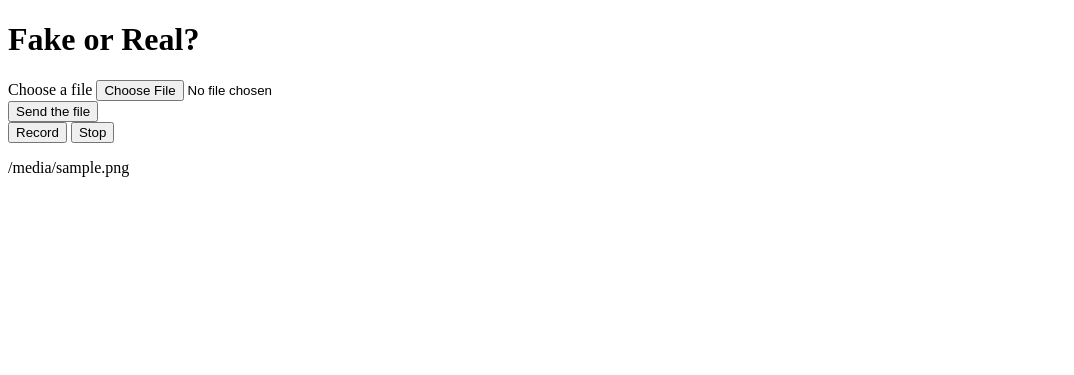
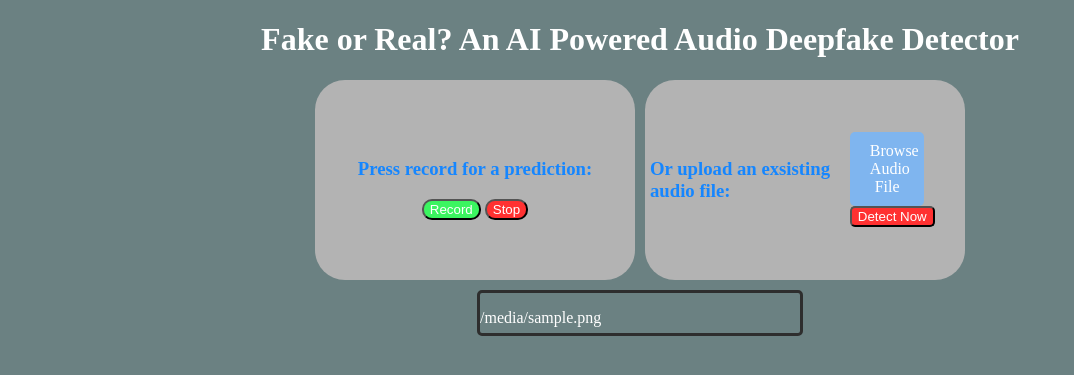
Before and after one commit to moultriedanger/fake_or_real, a Flask app: template app/templates/index.html in a window 1280 px wide. Shown: the top 375 px of the page, without its empty margins (0-1074 px from the left). Run offline with Flask 3, Linux system fonts and the light colour scheme; the template is opened without the code that fills it: most values are stand-ins (such as "Sample title", 1, 10 or a date in 2020).

```diff
--- a/app/app.py
+++ b/app/app.py
@@ -19,20 +19,55 @@ CORS(app)
 def render_home():
     return render_template('index.html')
 
+# @app.route("/upload_rec", methods=["POST"])
+# def result():
+#     if 'file' in request.files:  # This matches the 'file' key used in your frontend
+#         file = request.files['file']  # Access the uploaded file
+#         if file:
+#             # Save the audio
+#             file_path = os.path.join(data_path, file.filename)  # Save the file to your specified directory
+#             file.save(file_path)  # Save the file locally
+
+#             processed = process_audio_file(file_path)
+
+#             prediction = m.predict(processed)
+
+#             silent_input = np.zeros((1, 40, 220, 1), dtype='float32')
+#             print("Prediction for silence:", m.predict(silent_input))
+
+#             #Interpret results
+#             if prediction[0][0] > prediction[0][1]:
+#                 result = 'Fake'
+#                 confidence_level = prediction[0][0]
+#             else:
+#                 result = 'Real'
+#                 confidence_level = prediction[0][1]
+
+#             message = "Upload sucess! Audio clip predicted as " + str(result) + " " + "with confidence of " + str(confidence_level)
+
+
+@app.route("/test_silence")
+def test_silence():
+    silent_input = np.zeros((1, 40, 220, 1), dtype='float32')
+    prediction = m.predict(silent_input)
+    return f"Prediction for silence: {prediction.tolist()}"
+
 @app.route("/upload_rec", methods=["POST"])
 def result():
-    if 'file' in request.files:  # This matches the 'file' key used in your frontend
-        file = request.files['file']  # Access the uploaded file
+    if 'file' in request.files:
+        file = request.files['file']
         if file:
-            # Save the audio
-            file_path = os.path.join(data_path, file.filename)  # Save the file to your specified directory
-            file.save(file_path)  # Save the file locally
+            file_path = os.path.join(data_path, file.filename)
+            file.save(file_path)
 
             processed = process_audio_file(file_path)
 
+            # 🔍 TEST: what does the model predict for silence?
+            silent_input = np.zeros((1, 40, 220, 1), dtype='float32')
+            print("Prediction for silence:", m.predict(silent_input))
+
             prediction = m.predict(processed)
 
-            #Interpret results
             if prediction[0][0] > prediction[0][1]:
                 result = 'Fake'
                 confidence_level = prediction[0][0]
@@ -40,9 +75,8 @@ def result():
                 result = 'Real'
                 confidence_level = prediction[0][1]
 
-            message = "File written. Predicted as " + str(result) + " " + "with confidence of " + str(confidence_level)
-
-            return message, 200  # Plain text response
+            message = "Upload success! Audio clip predicted as " + str(result) + " with confidence of " + str(confidence_level)
+            return message, 200
 
 @app.route("/upload", methods=["POST"])
 def hello_world():
@@ -62,10 +96,10 @@ def hello_world():
 
             #Interpret results
             if prediction[0][0] > prediction[0][1]:
-                result = 'Fake'
+                result = 'fake'
                 confidence_level = prediction[0][0]
             else:
-                result = 'Real'
+                result = 'real'
                 confidence_level = prediction[0][1]
 
             file_content = "File written. Predicted as " + str(result) + " " + "with confidence of " + str(confidence_level)
@@ -97,4 +131,5 @@ def process_audio_file(file_path):
     # Add the batch dimension (for a single sample)
     mfccs = np.expand_dims(mfccs, axis=0)
 
+    mfccs = mfccs.astype('float32')  # Ensure correct dtype
     return mfccs
--- /dev/null
+++ b/app/static/css/style.css
@@ -0,0 +1,115 @@
+body{
+    /* background-color: rgb(116, 116, 116); */
+    background-color:rgb(107, 129, 130);
+    margin: 0;
+}
+
+.header{
+    display: flex;
+    justify-content: center;
+    color:rgb(255, 255, 255)
+}
+
+
+.container{
+    display:flex;
+    flex-direction: row;
+    justify-content: center;
+}
+
+.record_container{
+    width: 25%;
+    height: 25vh;
+    background-color: rgb(179, 179, 179);
+    border-radius: 30px;
+    text-align: center;
+    color: rgb(123, 123, 123);
+    margin-right: 5px;
+    display: flex;
+    justify-content: center; /* Center horizontally */
+    align-items: center; /* Center vertically */
+}
+.record-box{
+    color: #1586ff;
+}
+
+.record{
+    border-radius: 10px;
+    background-color: #3bf560;
+    color:white;
+}
+.record:hover{
+    background-color: #0056b3;
+}
+
+.stop{
+    border-radius: 10px;
+    background-color: #ff3131;
+    color:white;
+}
+
+.upload_container{
+    width: 25%;
+    background-color: rgb(179, 179, 179);
+    border-radius: 30px;
+    height: 25vh;
+    display: flex;
+    justify-content: center; /* Center horizontally */
+    align-items: center;
+    margin-left: 5px;
+}
+
+
+
+.upload_box {
+    /* border: 4px; */
+    /* border-color: rgb(116, 116, 116); */
+    /* border-style: solid; */
+    /* border-radius: 5px; */
+    display: flex;
+    flex-direction: row; /* Arrange children side by side */
+    justify-content: center; /* Center buttons horizontally */
+    align-items: center; /* Align buttons vertically */
+    gap: 10px; /* Space between buttons */
+    margin-left: 5px;
+    color: #1586ff;
+}
+
+.custom-file-label {
+    display: inline-block;
+    padding: 10px 20px;
+    background-color: #7fb5ef;
+    width: 30%;
+    color: white;
+    border-radius: 5px;
+    cursor: pointer;
+    text-align: center;
+  }
+.custom-file-label:hover {
+background-color: #0056b3;
+}
+
+.detect_btn{
+    background-color: #ff3131;
+    border-radius: 5px;
+    color: white;
+    /* width: ; */
+}
+
+.result_container{
+    display: flex;
+    justify-content: center;
+}
+
+.result_box{
+    border-style: solid;
+    border-radius: 5px;
+    border-color:rgb(46, 46, 46);
+    width: 25%;
+    height: 5vh;
+    margin: 10px;
+}
+
+.result_container p{
+    color: white;
+}
--- a/app/templates/index.html
+++ b/app/templates/index.html
@@ -4,28 +4,55 @@
     <meta charset="UTF-8" />
     <meta name="viewport" content="width=device-width, initial-scale=1.0" />
     <title>FOR Detector</title>
+    <link
+      rel="stylesheet"
+      href="{{ url_for('static', filename='css/style.css') }}"
+    />
   </head>
   <body>
-    <h1>Fake or Real?</h1>
-    <form method="post" action="/upload" enctype="multipart/form-data">
-      <div>
-        <label for="file">Choose a file</label>
-        <input type="file" id="file" name="myFile" />
+    <div class="header">
+      <h1>Fake or Real? An AI Powered Audio Deepfake Detector</h1>
+    </div>
+
+    <div class="container">
+      <div class="record_container">
+        <div class="record-box">
+          <h3>Press record for a prediction:</h3>
+          <button class="record">Record</button>
+          <button class="stop">Stop</button>
+        </div>
       </div>
-      <div>
-        <button>Send the file</button>
+      <div class="upload_container">
+        <div class="upload_box">
+          <h3>Or upload an exsisting audio file:</h3>
+          <form method="post" action="/upload" enctype="multipart/form-data">
+            <div>
+              <label for="file" class="custom-file-label"
+                >Browse Audio File</label
+              >
+              <input
+                type="file"
+                id="file"
+                name="myFile"
+                style="display: none"
+              />
+            </div>
+            <div>
+              <button class="detect_btn">Detect Now</button>
+            </div>
+          </form>
+        </div>
       </div>
-    </form>
-    <div class="record-container">
-      <button class="record">Record</button>
-      <button class="stop">Stop</button>
     </div>
-    <div class="result_box">
-      <p>{{file_content}}</p>
+
+    <div class="result_container">
+      <div class="result_box">
+        <p>{{file_content}}</p>
+      </div>
     </div>
     <script
       type="module"
-      src="{{ url_for('static', filename='record.js') }}"
+      src="{{ url_for('static', filename='js/record.js') }}"
     ></script>
   </body>
 </html>
```
Also changed, not shown: app/static/js/record.js (renamed from app/static/record.js), data/fake mfcc.png (added), 3 other files.
